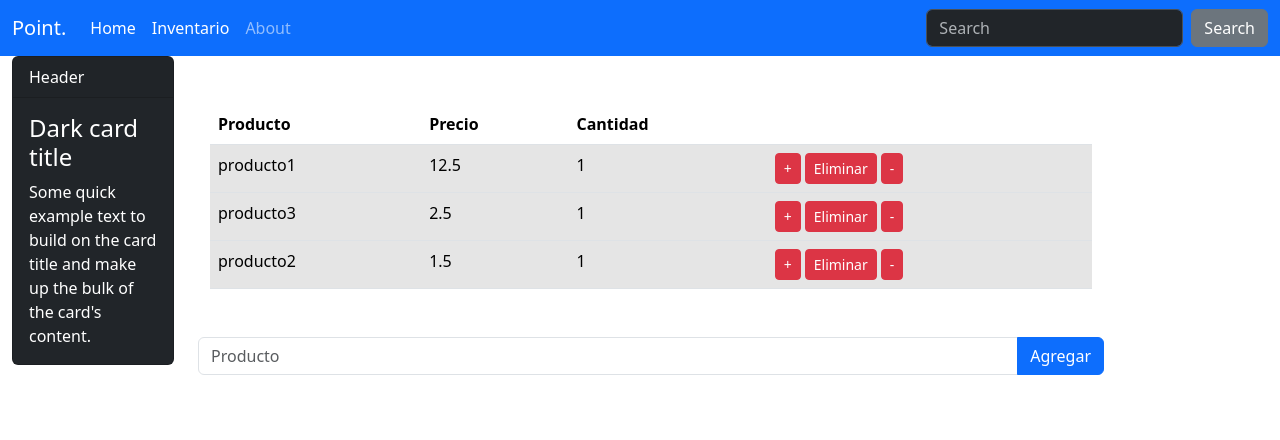
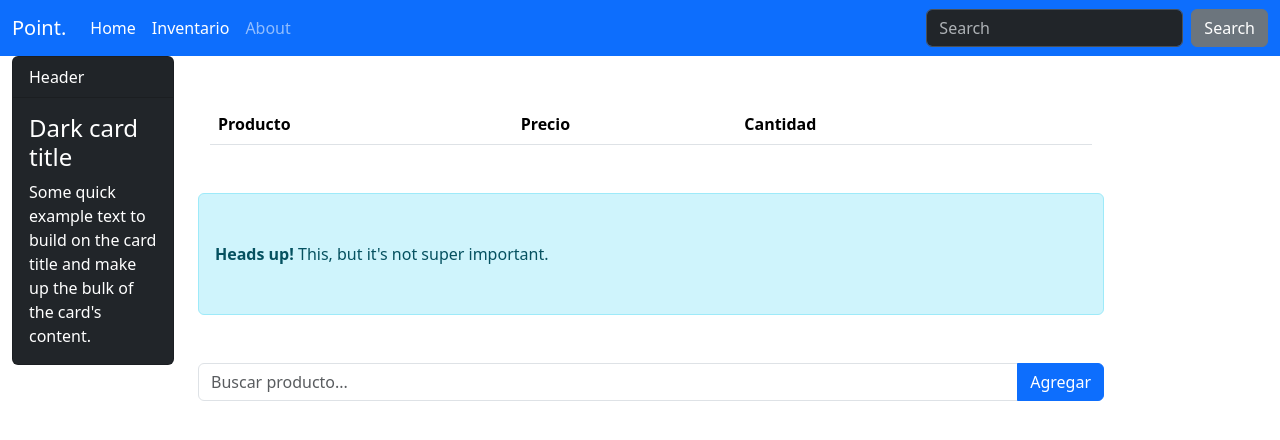
Before and after one commit to ErickEquis/punto-venta, an Angular app in the folder frontend/: page /home in a window 1280 px wide. Shown: the top 440 px of the page. Built offline with nearby package versions, Linux system fonts and the light colour scheme.

Commit message:
add: crud productos

```diff
--- a/frontend/src/app/products/interfaces/productos.ts
+++ b/frontend/src/app/products/interfaces/productos.ts
@@ -2,6 +2,6 @@ export interface Productos {
   id: number,
   descripcion: string,
   precio: number,
-  cantidad: number
-  estatus: boolean
+  cantidad?: number
+  estatus?: boolean
 }
--- /dev/null
+++ b/frontend/src/app/products/interfaces/productosVenta.ts
@@ -0,0 +1,6 @@
+export interface ProductosVenta {
+  id: number,
+  descripcion: string,
+  precio: number,
+  cantidad: number
+}
--- a/frontend/src/app/products/pages/home-page/home-page.component.html
+++ b/frontend/src/app/products/pages/home-page/home-page.component.html
@@ -23,10 +23,23 @@
   </table>
 </div>
 
-<form (ngSubmit)='agregarProducto(1)'>
-  <div class="input-group mb-3">
-    <input name="productoInput" type="text" class="form-control" placeholder="Producto" aria-label="Producto"
-      [(ngModel)]="producto">
+  <div class="alert alert-dismissible alert-info my-5 py-5" *ngIf="!ventaProductos.length">
+    <strong>Heads up!</strong> This, but it's not super important.
+  </div>
+
+<form (ngSubmit)='agregarProducto(item)'>
+  <div class="input-group">
+    <input name="productoInput" type="text" class="form-control" placeholder="Buscar producto..." aria-label="Producto"
+      [(ngModel)]="productoBuscado" (keyup)="getProductos()">
     <button class="btn btn-primary" type="submit">Agregar</button>
   </div>
 </form>
+
+<table class="table table-hover">
+  <tbody>
+    <tr *ngFor="let item of listProductos" class="table-info" (click)="selectProducto(item)">
+      <td>{{ item.descripcion }}</td>
+      <td>{{ item.precio }}</td>
+    </tr>
+  </tbody>
+</table>
--- a/frontend/src/app/products/pages/home-page/home-page.component.ts
+++ b/frontend/src/app/products/pages/home-page/home-page.component.ts
@@ -1,6 +1,7 @@
 import { Component, OnInit } from '@angular/core';
 import { Productos } from '../../interfaces/productos';
 import { ProductoService } from '../../services/producto-service.service';
+import { ProductosVenta } from '../../interfaces/productosVenta';
 
 @Component({
   selector: 'app-home-page',
@@ -9,33 +10,15 @@ import { ProductoService } from '../../services/producto-service.service';
 })
 export class HomePageComponent implements OnInit {
 
-  listProductos: Productos[]
+  listProductos: Productos[] = []
 
-  ventaProductos: Productos[] = [
-    {
-      id: 1,
-      descripcion: "producto1",
-      precio: 12.5,
-      cantidad: 1,
-      estatus: true
-    },
-    {
-      id: 3,
-      descripcion: "producto3",
-      precio: 2.5,
-      cantidad: 1,
-      estatus: true
-    },
-    {
-      id: 2,
-      descripcion: "producto2",
-      precio: 1.5,
-      cantidad: 1,
-      estatus: true
-    },
-  ]
+  ventaProductos: ProductosVenta[] = []
 
-  producto: string = ''
+  productoBuscado: string = ''
+
+  itemById: Productos[]
+
+  item: any = {}
 
   constructor(private productoService: ProductoService) { }
 
@@ -56,34 +39,39 @@ export class HomePageComponent implements OnInit {
     this.ventaProductos.splice(i, 1)
   }
 
-  agregarProducto(id: number) {
-    // this.getProductoId(id)
-    let p = this.ventaProductos.find(p => p.descripcion == this.producto)
-
-    let prueba = {
-      id: 3,
-      descripcion: this.producto,
-      precio: 2.5,
-      cantidad: 1,
-      estatus: true
+  agregarProducto() {
+    this.item = {
+      id: this.itemById['id'],
+      descripcion: this.itemById['descripcion'],
+      precio: this.itemById['precio'],
+      cantidad: 1
     }
-
-    p ? this.cantidadVenta(1, p) : this.ventaProductos.push(prueba)
-    this.producto = ''
+    let p = this.ventaProductos.find(data => (data.descripcion === this.itemById['descripcion'])
+    )
+    p ? this.cantidadVenta(1, p) : this.ventaProductos.push(this.item)
+    this.productoBuscado = ''
+    this.itemById = []
   }
 
   getProductos() {
-    this.productoService.getProdutos().subscribe((data: Productos[]) => {
-      this.listProductos = data
-    })
+    if (this.productoBuscado != '') {
+      this.productoService.getProdutos(this.productoBuscado).subscribe((data: Productos[]) => {
+        this.listProductos = data
+      })
+    }
+    this.listProductos = []
   }
 
-  getProductoId(id: number) {
-    this.productoService.getProductoId(id)
-      .subscribe((p: Productos[]) => {
-        console.log(p)
-        // this.ventaProductos.push(p)
+  getProductoId(item: any): void {
+    this.productoService.getProductoId(item.id)
+      .subscribe((dato: any) => {
+        this.itemById = dato
       })
   }
 
+  selectProducto(item: any) {
+    this.productoBuscado = item.descripcion
+    this.getProductoId(item)
+  }
+
 }
--- a/frontend/src/app/products/pages/inventario-page/inventario-page.component.html
+++ b/frontend/src/app/products/pages/inventario-page/inventario-page.component.html
@@ -11,32 +11,55 @@
         <th scope="col">Producto</th>
         <th scope="col">Precio</th>
         <th scope="col">Cantidad</th>
+        <th scope="col"></th>
       </tr>
     </thead>
-    <tbody *ngFor="let producto of listProductos">
-      <tr>
 
-        <ng-template *ngIf="!edit; else editar">
-          <td>{{ producto.descripcion }}</td>
-        </ng-template>
-        <ng-template #editar>
-          <td><input type="text" value="{{ producto.descripcion }}"></td>
-        </ng-template>
-<!--
-        <ng-template *ngIf="edit else editar">
-          <td><input type="text" value="{{ producto.precio }}"></td>
-        </ng-template>
-        <td>{{ producto.precio | currency }}</td>
+    <tbody *ngFor="let producto of listProductos" >
 
-        <ng-template *ngIf="edit else editar">
-          <td><input type="text" value="{{ producto.cantidad }}"></td>
-        </ng-template>
-        <td #editar>{{ producto.cantidad }}</td> -->
+      <tr *ngIf="producto.estatus">
+          <td  id="descripcion">
+            {{ producto.descripcion }}
+          </td>
+          <td id="precio">
+            {{ producto.precio | currency }}
+          </td>
+          <td id="cantidad">
+            {{ producto.cantidad }}
+          </td>
         <td>
-          <button type="button" class="btn btn-danger btn-sm mx-1" (click)="editState(producto)">Editar</button>
-          <button type="button" class="btn btn-danger btn-sm mx-1" (click)="eliminar(producto.id)">Eliminar</button>
+          <button type="button" class="btn btn-danger btn-sm mx-1" (click)="editState(producto)" *ngIf="producto.estatus">
+            Editar
+          </button>
+          <button type="submit" class="btn btn-danger btn-sm mx-1" (click)="eliminar(producto.id)">Eliminar</button>
         </td>
       </tr>
     </tbody>
   </table>
 </div>
+
+<div class="col-12 my-2" *ngIf="editProductoFlag">
+    <form [formGroup]="formEdit" (ngSubmit)="editProducto()">
+        <input class="col-3 mx-1" type="text" id="editDescripcion" formControlName="descripcion">
+        <input class="col-3 mx-1" type="text" id="editPrecio" formControlName="precio">
+        <input class="col-3 mx-1" type="text" id="editCantidad" formControlName="cantidad">
+        <button type="submit" class="btn btn-danger btn-sm mx-1" (click)="editProducto()">Editar</button>
+        <button type="button" class="btn btn-danger btn-sm mx-1" (click)="editProductoFlag = !editProductoFlag">Cancelar</button>
+    </form>
+</div>
+
+<div class="col-12 my-2" *ngIf="addProductoFlag">
+  <form [formGroup]="formAdd" (ngSubmit)="addProducto()">
+      <input class="col-3 mx-1" type="text" name="descripcion" placeholder="Descripcion" formControlName="descripcion">
+      <input class="col-3 mx-1" type="text" name="precio" placeholder="Precio" formControlName="precio">
+      <input class="col-3 mx-1" type="text" name="cantidad" placeholder="Cantidad" formControlName="cantidad">
+      <button type="submit" class="btn btn-danger btn-sm mx-1">Agregar</button>
+      <button type="button" class="btn btn-danger btn-sm mx-1" (click)="addProductoFlag = !addProductoFlag">Cancelar</button>
+  </form>
+</div>
+
+<div class="input-group">
+  <input name="productoInput" type="text" class="form-control" placeholder="Buscar producto..." aria-label="Producto"
+    [(ngModel)]="productoBuscado" (keyup)="filtrarProductos()">
+  <button class="btn btn-primary" type="submit" (click)="addProductoFlag = !addProductoFlag">Agregar nuevo producto</button>
+</div>
--- a/frontend/src/app/products/pages/inventario-page/inventario-page.component.ts
+++ b/frontend/src/app/products/pages/inventario-page/inventario-page.component.ts
@@ -1,6 +1,7 @@
 import { Component, OnInit } from '@angular/core';
 import { ProductoService } from '../../services/producto-service.service';
 import { Productos } from '../../interfaces/productos';
+import { FormControl, FormGroup } from '@angular/forms';
 
 @Component({
   selector: 'app-inventario-page',
@@ -11,19 +12,41 @@ export class InventarioPageComponent implements OnInit {
 
   listProductos: Productos[]
   existe: boolean
-  edit: boolean = false
+  addProductoFlag: boolean = false
+  editProductoFlag: boolean = false
+  productoBuscado: string = ''
+  productoEditId: number
+
+  formEdit: any
+  formAdd: any
 
   constructor(private productoService: ProductoService) { }
 
   ngOnInit(): void {
     this.getProdutos()
+
+    this.formEdit = new FormGroup({
+      descripcion: new FormControl(''),
+      precio: new FormControl(''),
+      cantidad: new FormControl(''),
+    })
+
+    this.formAdd = new FormGroup({
+      descripcion: new FormControl(''),
+      precio: new FormControl(''),
+      cantidad: new FormControl(''),
+    })
   }
 
-  getProdutos() {
-    this.productoService.getProdutos()
+  getProdutos(descripcion?: string) {
+    this.productoService.getProdutos(descripcion)
       .subscribe((data: Productos[]) => {
         this.listProductos = data
       })
+  }
+
+  filtrarProductos() {
+    this.getProdutos(this.productoBuscado)
   }
 
   deleteProducto(id: number) {
@@ -35,10 +58,24 @@ export class InventarioPageComponent implements OnInit {
     this.getProdutos()
   }
 
-  editState(producto): void {
-    this.edit = !this.edit
-    console.log(this.edit)
-    console.log(producto)
+  editState(producto: any): void {
+    this.listProductos.forEach((producto) => producto.estatus = true)
+    producto.estatus = !producto.estatus
+    this.editProductoFlag = !this.editProductoFlag
+    this.formEdit.setValue({descripcion: producto.descripcion, precio: producto.precio, cantidad: producto.cantidad})
+    this.productoEditId = producto.id
+  }
+
+  editProducto() {
+    this.productoService.editProducto(this.productoEditId, this.formEdit.value).subscribe()
+  }
+
+  addProducto() {
+    this.productoService.createProducto(this.formAdd.value).subscribe()
+  }
+
+  changeFlags() {
+
   }
 
 }
--- a/frontend/src/app/products/products.module.ts
+++ b/frontend/src/app/products/products.module.ts
@@ -6,7 +6,7 @@ import { ProductsRoutingModule } from './products-routing.module';
 import { InventarioPageComponent } from './pages/inventario-page/inventario-page.component';
 import { CardComponentComponent } from './components/card-component/card-component.component';
 import { NavbarComponentComponent } from './components/navbar-component/navbar-component.component';
-import { FormsModule } from '@angular/forms';
+import { FormsModule, ReactiveFormsModule } from '@angular/forms';
 
 @NgModule({
   declarations: [HomePageComponent, LayoutPageComponent, InventarioPageComponent, CardComponentComponent, NavbarComponentComponent],
@@ -14,6 +14,7 @@ import { FormsModule } from '@angular/forms';
   imports: [
     CommonModule,
     ProductsRoutingModule,
+    ReactiveFormsModule,
     FormsModule
   ]
 })
--- a/frontend/src/app/products/services/producto-service.service.ts
+++ b/frontend/src/app/products/services/producto-service.service.ts
@@ -16,16 +16,25 @@ export class ProductoService {
     this.url = environment.endpoint
   }
 
-  getProdutos(): Observable<Productos[]> {
-    return this.http.get<Productos[]>(`${this.url}`)
+  getProdutos(descripcion: string = ''): Observable<Productos[]> {
+    return this.http.get<Productos[]>(`${this.url}?descripcion=${descripcion}`)
   }
 
   getProductoId(id: number): Observable<Productos[]> {
     return this.http.get<Productos[]>(`${this.url}${id}`)
   }
 
+  createProducto(body: any) {
+    return this.http.post<Productos[]>(`${this.url}`, body)
+  }
+
+  editProducto(id: number, body: any): Observable<Productos[]> {
+    return this.http.patch<Productos[]>(`${this.url}${id}`, body)
+  }
+
   deleteProducto(id: number): Observable<Productos[]> {
     return this.http.delete<Productos[]>(`${this.url}${id}`)
   }
 
+
 }
```
Also changed, not shown: 1 other file (tests, documents, lock files or other folders). Lines whose indentation alone changed are shown as unchanged.
